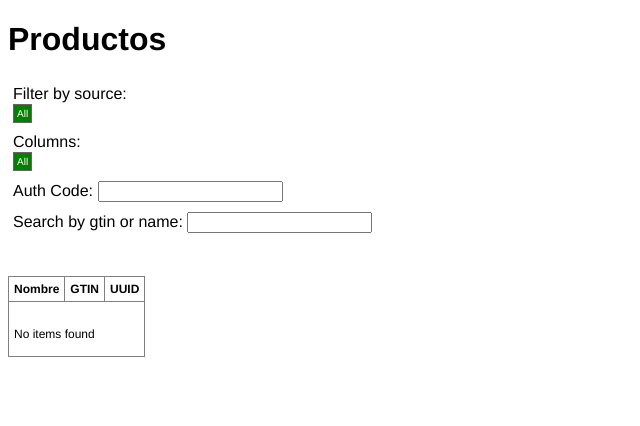
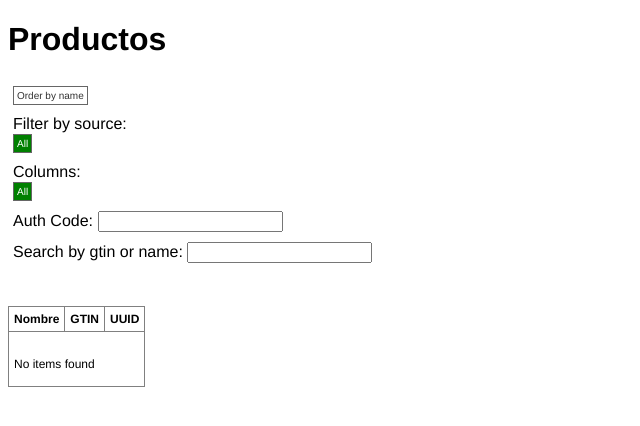
Before and after one commit to OscarHeMe/catalogue, a Python web app: template app/templates/item/list.html in a window 1280 px wide. Shown: the top 426 px of the page, without its empty margins (0-640 px from the left). Run offline with Jinja, Linux system fonts and the light colour scheme; the template is opened without the code that fills it, so the values that code supplies are empty.

Commit message:
Changes docker image, include order

```diff
--- a/app/templates/item/list.html
+++ b/app/templates/item/list.html
@@ -4,28 +4,42 @@
 
 <script>
     var url_change_id = "{{ url_for('item.save_product_id', _external=True) }}";
-    var url_change_id_active = "{{ url_for('item.get_list_ids', _external=True) }}?p=1&source={{url.sources}}&display={{url.display}}";
+    var url_change_id_active = "{{ url_for('item.get_list_ids', _external=True) }}?p=1&source={{url.sources}}&display={{url.display}}&order={{url.order}}";
 </script>
 
 
 <h1>Productos</h1>
 
 <div class="field">
+    {% if url.order == '1' %}
+    <a
+        class="tag active"
+        href="{{ url_for('item.get_list_ids', _external=True) }}?p=1&source={{url.sources}}&display={{url.display}}&q={{url.q}}&order=0">
+        Order by name</a>&nbsp;
+    {% else %}
+    <a
+        class="tag"
+        href="{{ url_for('item.get_list_ids', _external=True) }}?p=1&source={{url.sources}}&display={{url.display}}&q={{url.q}}&order=1">
+        Order by name</a>
+    {% endif %}
+</div>
+
+<div class="field">
     <div>Filter by source: </div>
     <a
         class="tag {{ 'active' if not url.sources else '' }}"
-        href="{{ url_for('item.get_list_ids', _external=True) }}?p=1&source=&display={{url.display}}&q={{url.q}}">
+        href="{{ url_for('item.get_list_ids', _external=True) }}?p=1&source=&display={{url.display}}&q={{url.q}}&order={{url.order}}">
         All</a>&nbsp;
     {% if url.sources %}
     <a
         class="tag active"
-        href="{{ url_for('item.get_list_ids', _external=True) }}?p=1&source={{url.sources}}&display={{url.display}}&q={{url.q}}">
+        href="{{ url_for('item.get_list_ids', _external=True) }}?p=1&source={{url.sources}}&display={{url.display}}&q={{url.q}}&order={{url.order}}">
         {{ url.sources }}</a>&nbsp;
     {% else %}
         {% for s in sources_active %}
     <a
         class="tag {{ 'active' if s == url.sources else '' }}"
-        href="{{ url_for('item.get_list_ids', _external=True) }}?p=1&source={{s}}&display={{url.display}}&q={{url.q}}">
+        href="{{ url_for('item.get_list_ids', _external=True) }}?p=1&source={{s}}&display={{url.display}}&q={{url.q}}&order={{url.order}}">
         {{ s }}</a>&nbsp;
         {% endfor %}
     {% endif %}
@@ -35,13 +49,13 @@
     <div>Columns: </div>
     <a
         class="tag {{ 'active' if not url.display else '' }}"
-        href="{{ url_for('item.get_list_ids', _external=True) }}?p=1&source={{url.sources}}&display=&q={{url.q}}">
+        href="{{ url_for('item.get_list_ids', _external=True) }}?p=1&source={{url.sources}}&display=&q={{url.q}}&order={{url.order}}">
         All</a>&nbsp;
     {% for s in sources_base %}
         {% if s not in url.display_list %}
     <a
         class="tag {{ 'active' if s in url.display_list else '' }}"
-        href="{{ url_for('item.get_list_ids', _external=True) }}?p=1&source={{url.sources}}&display={{url.display}}{{ ',' if loop.index0 != 0 else '' }}{{s}}&q={{url.q}}">
+        href="{{ url_for('item.get_list_ids', _external=True) }}?p=1&source={{url.sources}}&display={{url.display}}{{ ',' if loop.index0 != 0 else '' }}{{s}}&q={{url.q}}&order={{url.order}}">
         {{ s }}</a>&nbsp;
         {%endif%}
     {% endfor %}
@@ -59,11 +73,11 @@
 
 <div style="padding: 10px;">
     {% if url.p > 1 %}
-    <a href="{{ url_for('item.get_list_ids') }}?p={{url.p-1}}&source={{url.sources}}&display={{url.display}}&q={{url.q}}">< Anterior</a>
+    <a href="{{ url_for('item.get_list_ids') }}?p={{url.p-1}}&source={{url.sources}}&display={{url.display}}&q={{url.q}}&order={{url.order}}">< Anterior</a>
     {% endif %}
     &nbsp;
     {% if url.next %}
-    <a href="{{ url_for('item.get_list_ids') }}?p={{url.p+1}}&source={{url.sources}}&display={{url.display}}&q={{url.q}}">Siguiente ></a>
+    <a href="{{ url_for('item.get_list_ids') }}?p={{url.p+1}}&source={{url.sources}}&display={{url.display}}&q={{url.q}}&order={{url.order}}">Siguiente ></a>
     {% endif %}
 </div>
 
```
Also changed, not shown: app/controllers/item.py (+5 -2 lines), app/models/item.py (+5 -3 lines), 1 other file.
